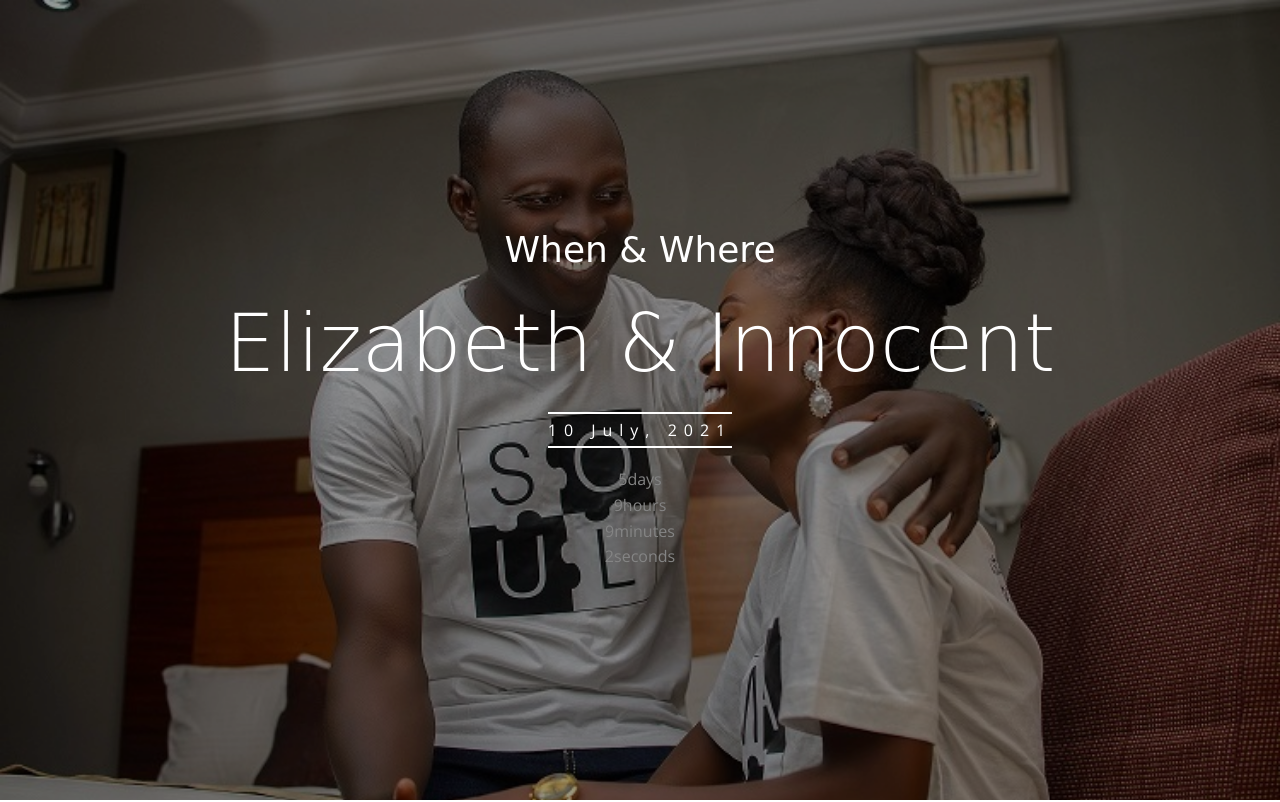
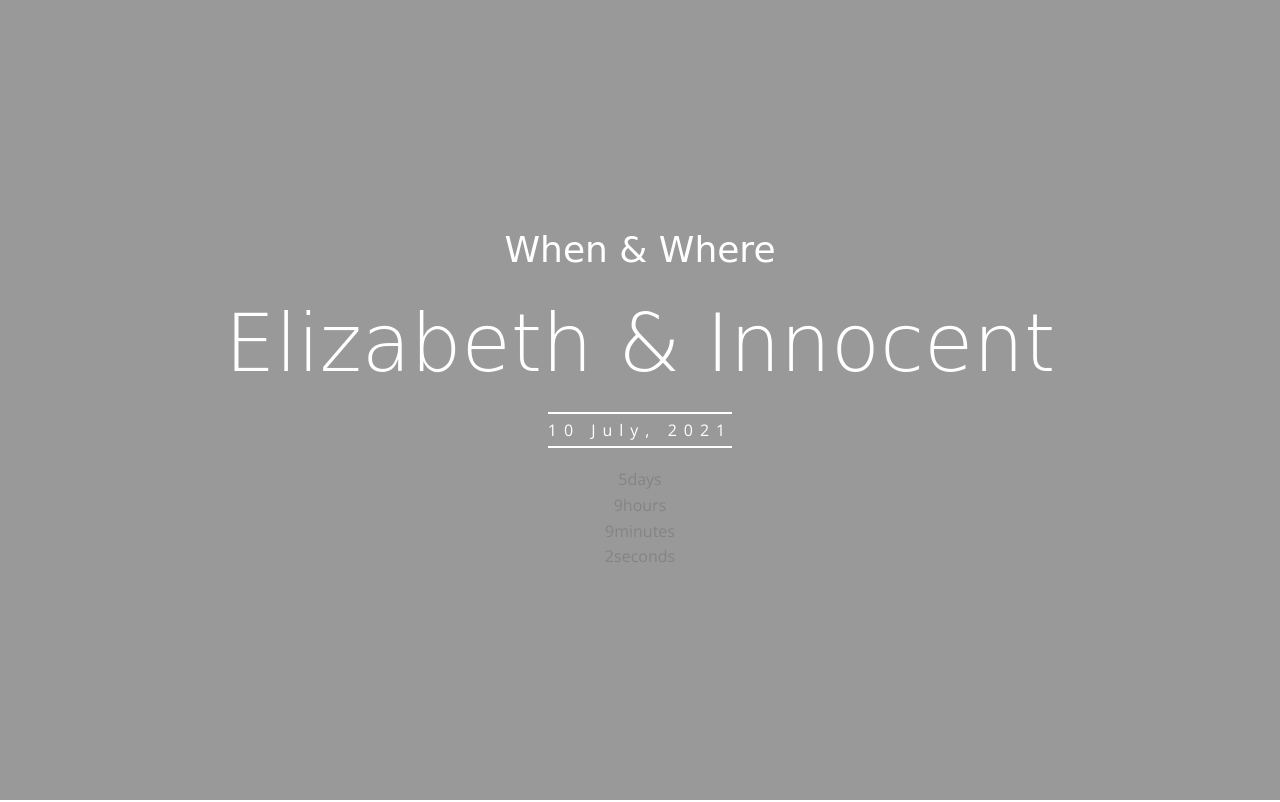
Before and after one commit to Ayopal/Innocent_weds_Elizabeth, a website: page when-where.html in a window 1280 px wide. Shown: the top 802 px of the page. Drawn offline with nearby package versions, Linux system fonts and the light colour scheme; some packages are replaced by stand-ins of ours; files that its build step writes are made by us from their sources; no server answers; files whose address does not match are found by name; a web font is replaced by a local one.

Commit message:
Background image inline removed

```diff
--- a/when-where.html
+++ b/when-where.html
@@ -72,7 +72,7 @@
 
 		<div class="fh5co-hero" data-section="home">
 			<div class="fh5co-overlay"></div>
-			<div class="fh5co-cover text-center" data-stellar-background-ratio="0.5" style="background-image: url(img/Psalmy_2884.jpg)">
+			<div class="fh5co-cover text-center" data-stellar-background-ratio="0.5">
 
 
 				<div class="display-t">
```
